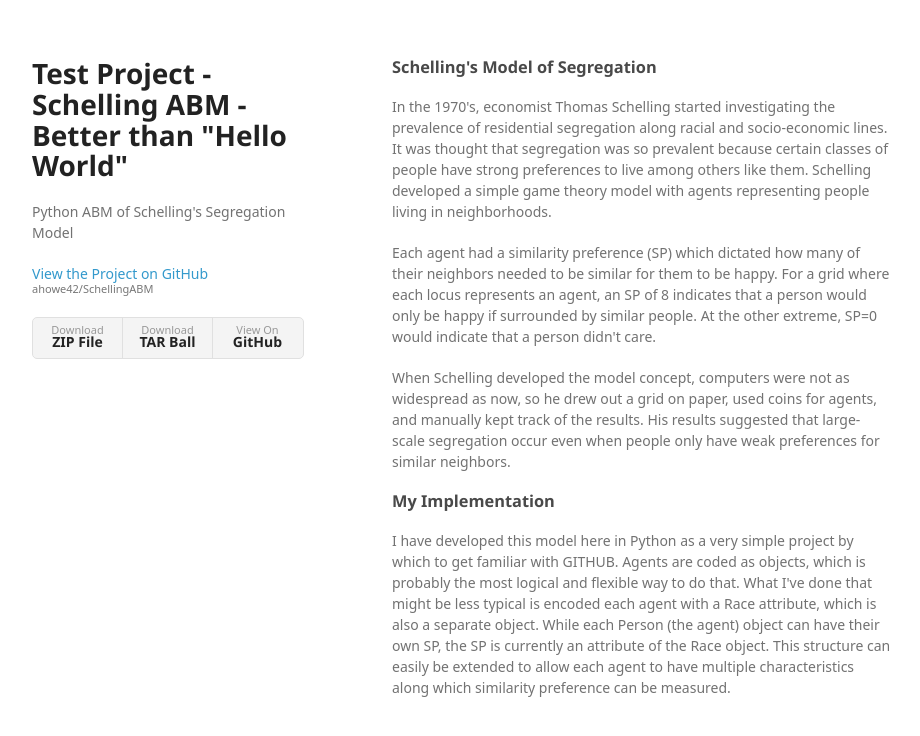
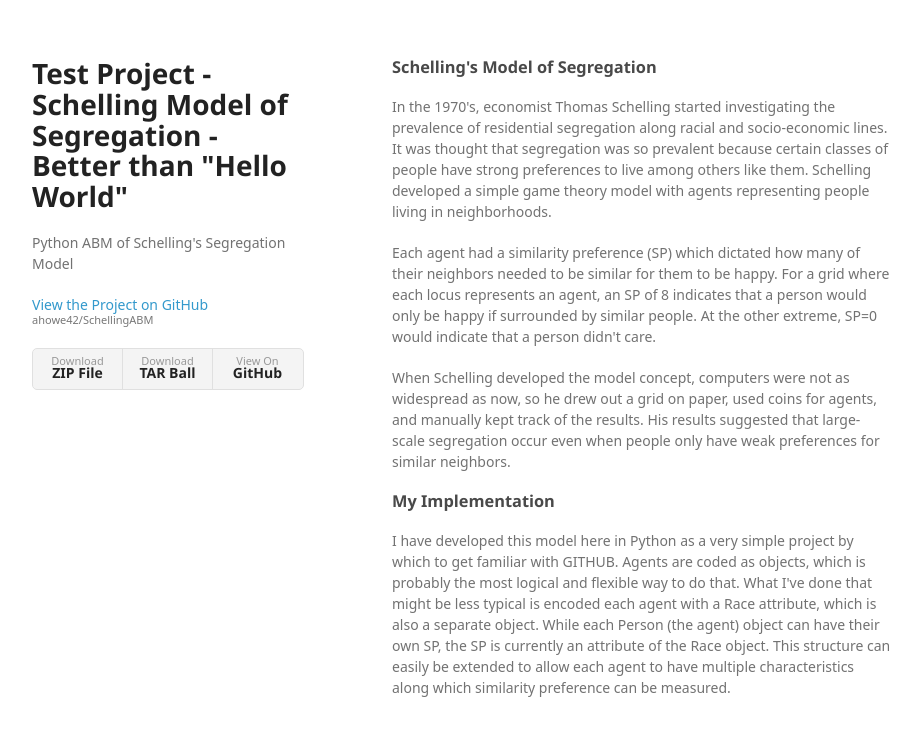
Before and after one commit to ahowe42/SchellingABM, a plain HTML site: page index.html in a window 1280 px wide. Shown: the whole page, without its empty margins (178-1098 px from the left). Drawn offline with Linux system fonts and the light colour scheme; a web font is replaced by a local one.

Commit message:
Update index.html

```diff
--- a/index.html
+++ b/index.html
@@ -15,7 +15,7 @@
   <body>
     <div class="wrapper">
       <header>
-        <h1>Test Project - Schelling ABM - Better than &quot;Hello World&quot;</h1>
+        <h1>Test Project - Schelling Model of Segregation - Better than &quot;Hello World&quot;</h1>
         <p>Python ABM of Schelling&#39;s Segregation Model</p>
 
         <p class="view"><a href="https://github.com/ahowe42/SchellingABM">View the Project on GitHub <small>ahowe42/SchellingABM</small></a></p>
```
